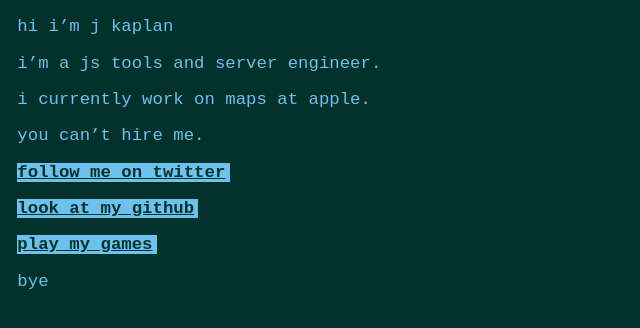
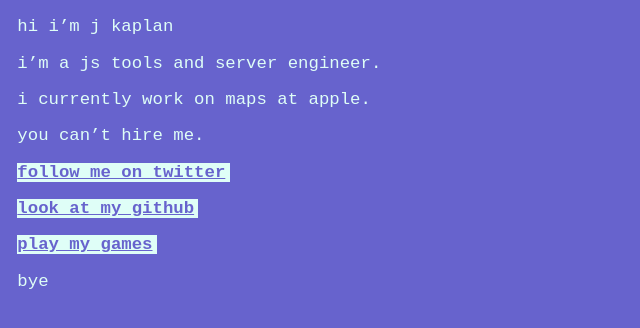
Before and after one commit to jkap/jkap-crimeteam, a Jekyll site: the page built from index.md, in a window 1280 px wide. Shown: the top 328 px of the page, without its empty margins (0-640 px from the left). Built offline with Jekyll 4.4.1, drawn with Linux system fonts in a browser that asks for light colours.

Commit message:
switched to css, changed styles

```diff
--- a/_includes/head.html
+++ b/_includes/head.html
@@ -7,50 +7,5 @@
     <meta charset="UTF-8">
     <title>{% if page.title %}{{ page.title }}{% else %}{{ site.title }}{% endif %}</title>
     <meta name="viewport" content="width=device-width, initial-scale=1">
-
-    <style>
-    .cerulean { color: #6cc1ed; }
-    .black { color: #04312c; }
-    .bg-cerulean { background-color: #6cc1ed; }
-    .bg-black { background-color: #04312c; }
-
-    * {
-    font-size:13pt;
-    font-weight:400;
-    }
-
-    table {
-    border-collapse:collapse;
-    }
-
-    td {
-    border:6px double #6cc1ed;
-    padding:10px;
-    }
-
-    ol {
-    margin-left:1em;
-    }
-
-    body {
-    font-family:'courier new';
-    color:#6cc1ed;
-    background:#04312c;
-    margin:1em;
-    }
-
-    h1 {
-    text-transform:uppercase;
-    font-weight:700;
-    color:#04312c;
-    background:#6cc1ed;
-    }
-
-    a,.advisory {
-    background:#6cc1ed;
-    color:#04312c;
-    font-weight:700;
-    padding-right:.25em;
-    }
-    </style>
+    <link rel="stylesheet" href="{{'/css/main.css' | prepend: site.baseurl }}" media="screen" title="no title" charset="utf-8">
 </head>
--- /dev/null
+++ b/css/main.scss
@@ -0,0 +1,44 @@
+---
+---
+
+$blue-violet: #6763cd;
+$white: #dffef7;
+
+* {
+font-size:13pt;
+font-weight:400;
+}
+
+table {
+border-collapse:collapse;
+}
+
+td {
+border:6px double #6cc1ed;
+padding:10px;
+}
+
+ol {
+margin-left:1em;
+}
+
+body {
+font-family:'courier new';
+color:$white;
+background:$blue-violet;
+margin:1em;
+}
+
+h1 {
+text-transform:uppercase;
+font-weight:700;
+color:$blue-violet;
+background:$white;
+}
+
+a,.advisory {
+background:$white;
+color:$blue-violet;
+font-weight:700;
+padding-right:.25em;
+}
```
